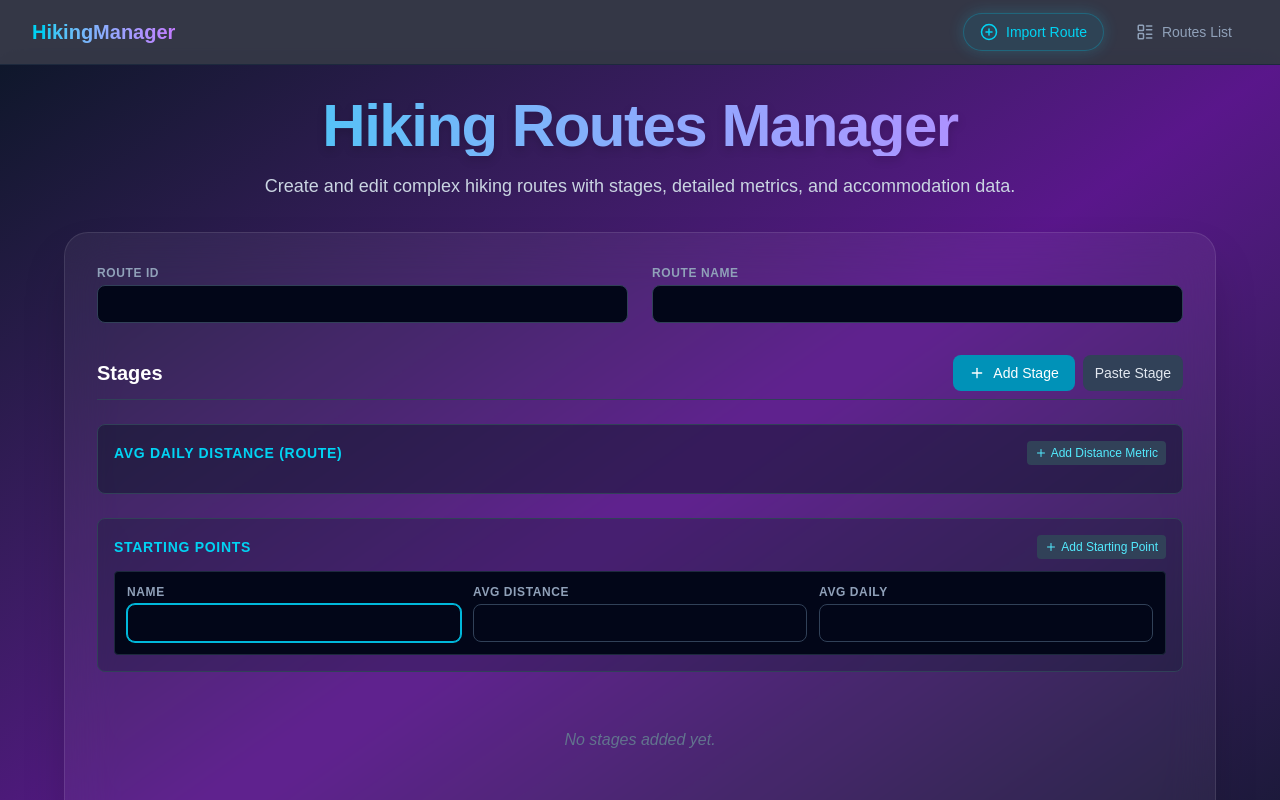
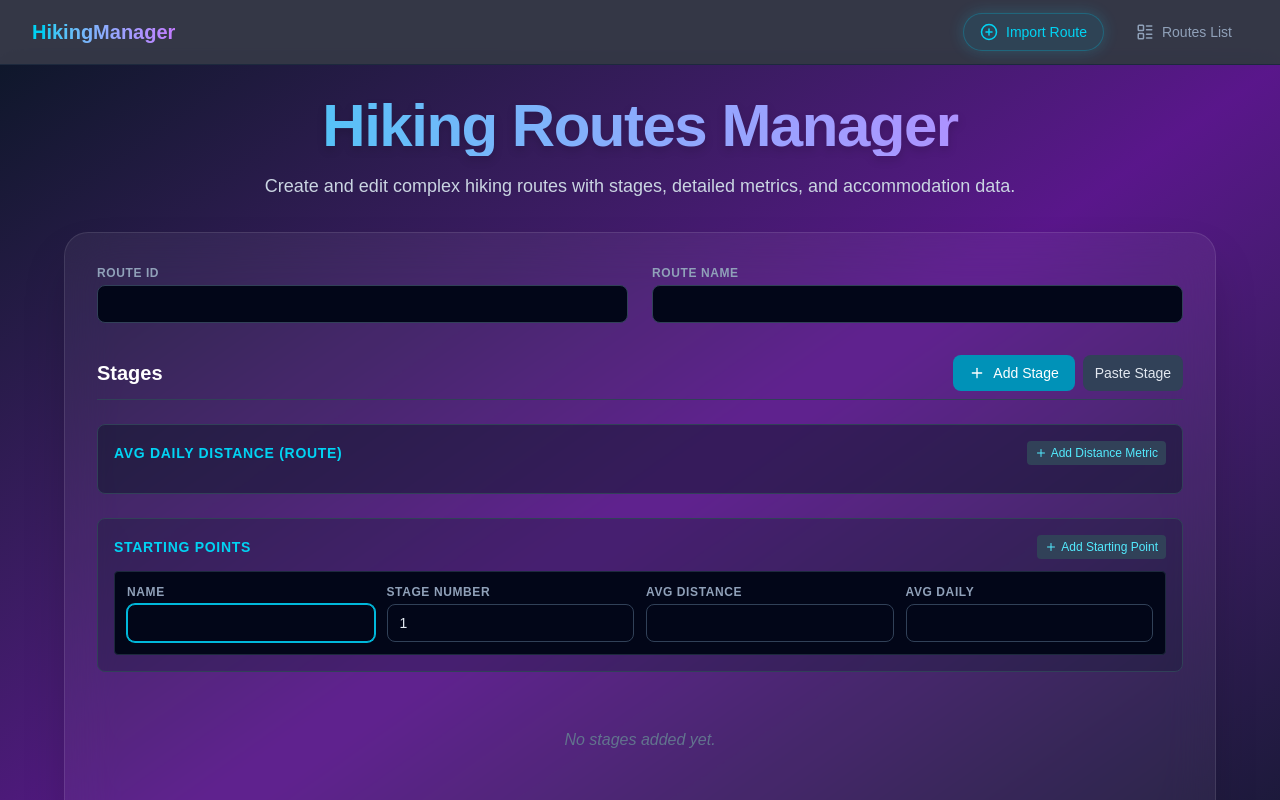
Before and after one commit to ThisIsKhalid/hiking-routes-manager, a Next.js app: page / in a window 1280 px wide. Both pictures are taken after a click on the button "Add Starting Point". Shown: the top 800 px of the page. Built offline with nearby package versions, Linux system fonts and the light colour scheme.

Commit message:
state update 2026-03-28 10:07

```diff
--- a/src/app/components/RouteFormUpdate.tsx
+++ b/src/app/components/RouteFormUpdate.tsx
@@ -50,6 +50,7 @@ const routeSchema = z.object({
         name: z.string().optional(),
         avg_distance: z.string().optional(),
         avg_daily: z.string().optional(),
+        stage_number: z.coerce.number().optional(),
       }),
     )
     .optional(),
@@ -138,11 +139,31 @@ function normalizeInitialData(input?: RouteFormValues): RouteFormValues {
     };
   });
 
+  const normalizedStarting = (input.starting_point || []).map((item) => {
+    const record = item as Record<string, unknown>;
+    const stageNumRaw = record.stage_number as unknown;
+    let stageNumber = 1;
+    if (typeof stageNumRaw === "number") {
+      stageNumber = stageNumRaw;
+    } else if (typeof stageNumRaw === "string" && stageNumRaw.trim() !== "") {
+      const parsed = Number(stageNumRaw);
+      if (!Number.isNaN(parsed)) stageNumber = parsed;
+    }
+
+    return {
+      name: typeof record.name === "string" ? record.name : "",
+      avg_distance:
+        typeof record.avg_distance === "string" ? record.avg_distance : "",
+      avg_daily: typeof record.avg_daily === "string" ? record.avg_daily : "",
+      stage_number: stageNumber,
+    };
+  });
+
   return {
     route_id: input.route_id || "",
     route_name: input.route_name || "",
     avg_daily_distance: normalizedAvgDaily,
-    starting_point: input.starting_point || [],
+    starting_point: normalizedStarting,
     stages: input.stages || [],
   };
 }
@@ -1165,7 +1186,14 @@ function StartingPointInput({
         </h4>
         <button
           type="button"
-          onClick={() => append({ name: "", avg_distance: "", avg_daily: "" })}
+          onClick={() =>
+            append({
+              name: "",
+              avg_distance: "",
+              avg_daily: "",
+              stage_number: 1,
+            })
+          }
           className="text-xs bg-slate-700 px-2 py-1 rounded text-cyan-300 flex items-center gap-1 hover:bg-slate-600"
         >
           <Plus size={12} /> Add Starting Point
@@ -1184,8 +1212,13 @@ function StartingPointInput({
             >
               <Trash2 size={14} />
             </button>
-            <div className="grid grid-cols-1 md:grid-cols-3 gap-3">
+            <div className="grid grid-cols-1 md:grid-cols-4 gap-3">
               <Input label="Name" {...register(`starting_point.${i}.name`)} />
+              <Input
+                label="Stage Number"
+                type="number"
+                {...register(`starting_point.${i}.stage_number`)}
+              />
               <Input
                 label="Avg Distance"
                 {...register(`starting_point.${i}.avg_distance`)}
```
